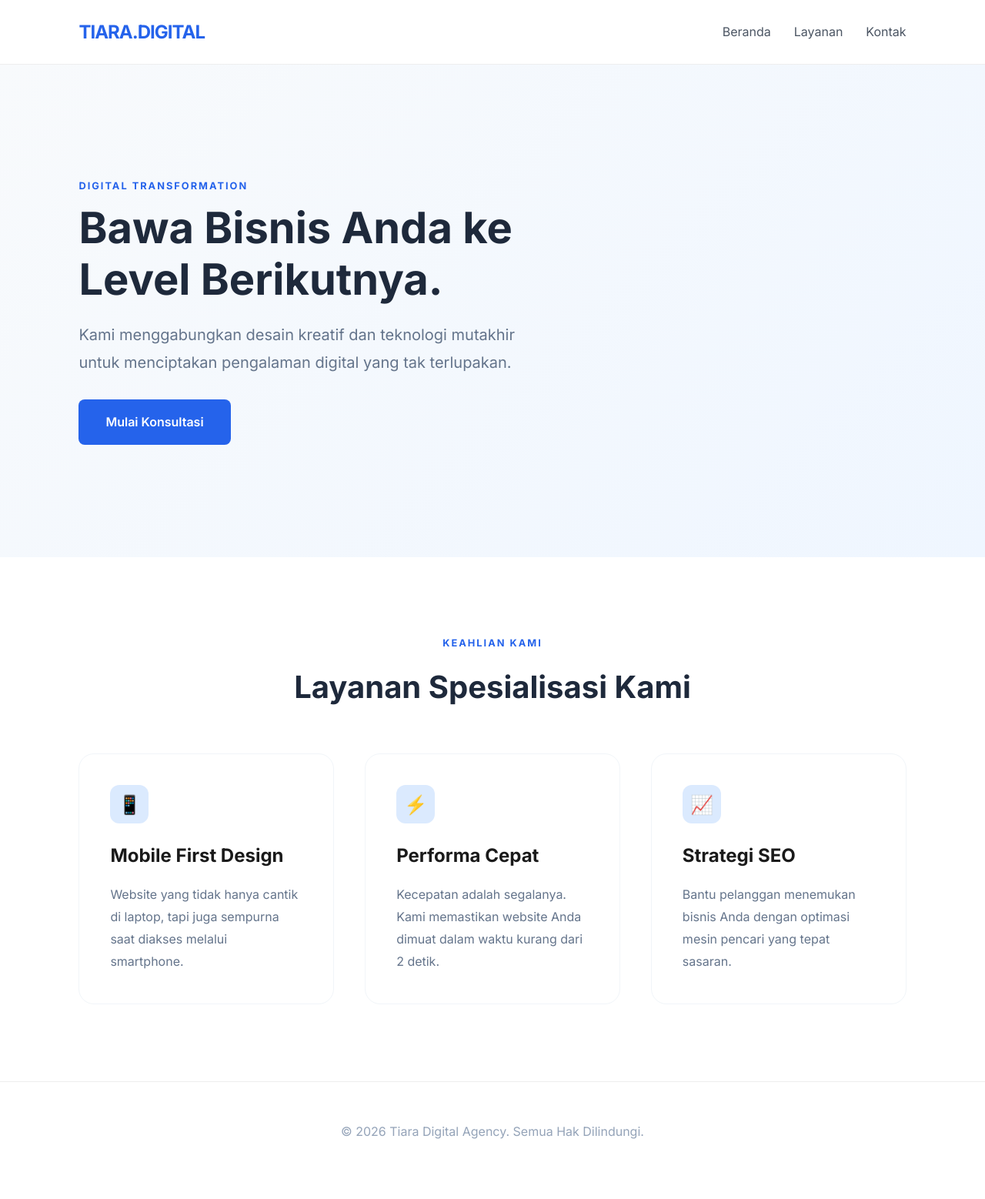
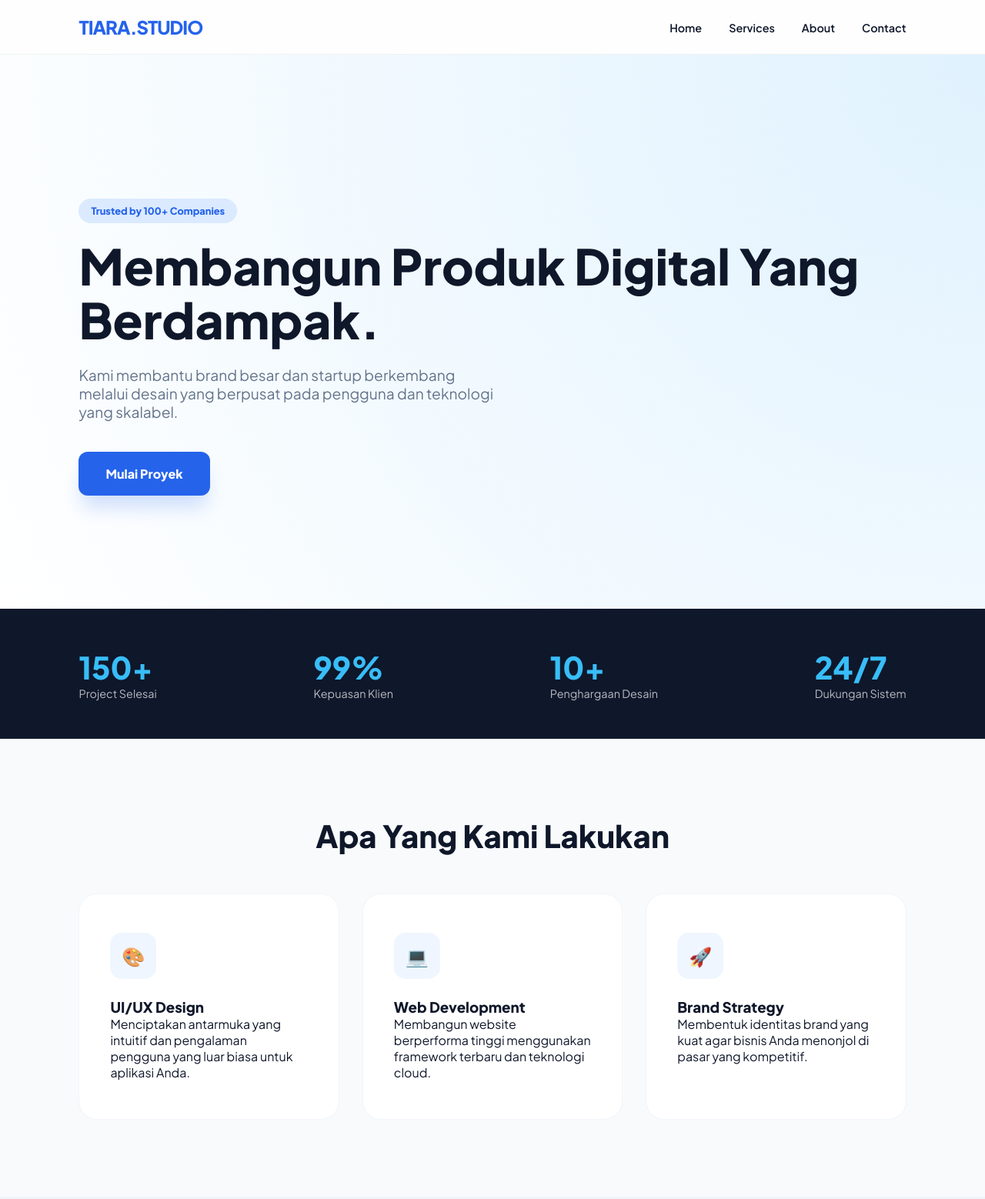
Before and after one commit to tiarastjk321-web/PROJECTWEB, a plain HTML site: page index.html in a window 1280 px wide. Shown: the top 1558 px of the page at 77% size. Before the commit the page ends 1534 px from the top, so only its background shows below. Drawn offline with Linux system fonts and the light colour scheme.

Commit message:
commit kelima

```diff
--- a/index.html
+++ b/index.html
@@ -3,142 +3,154 @@
 <head>
     <meta charset="UTF-8">
     <meta name="viewport" content="width=device-width, initial-scale=1.0">
-    <title>Tiara Digital Agency | Premium Solutions</title>
+    <title>Tiara Digital Agency | Premium Service</title>
+
+    <link href="https://fonts.googleapis.com/css2?family=Plus+Jakarta+Sans:wght@300;400;600;800&display=swap" rel="stylesheet">
+    <script src="https://kit.fontawesome.com/a076d05399.js" crossorigin="anonymous"></script>
+
     <style>
-        /* Google Fonts */
-        @import url('https://fonts.googleapis.com/css2?family=Inter:wght@300;400;600;700&display=swap');
-
-        * { margin: 0; padding: 0; box-sizing: border-box; }
-
-        body {
-            font-family: 'Inter', sans-serif;
-            background-color: #ffffff;
-            color: #1a1a1a;
-            line-height: 1.8;
+        :root {
+            --primary: #2563eb;
+            --dark: #0f172a;
+            --light: #f8fafc;
+            --accent: #38bdf8;
+            --transition: all 0.4s cubic-bezier(0.4, 0, 0.2, 1);
         }
 
-        /* Navbar */
+        * { margin: 0; padding: 0; box-sizing: border-box; font-family: 'Plus Jakarta Sans', sans-serif; }
+        html { scroll-behavior: smooth; }
+        body { background-color: var(--light); color: var(--dark); overflow-x: hidden; }
+
+        /* --- Navbar --- */
         nav {
-            display: flex;
-            justify-content: space-between;
-            align-items: center;
-            padding: 20px 8%;
-            background: white;
-            border-bottom: 1px solid #eee;
-            position: sticky;
-            top: 0;
-            z-index: 100;
+            display: flex; justify-content: space-between; align-items: center;
+            padding: 20px 8%; background: rgba(255, 255, 255, 0.8);
+            backdrop-filter: blur(12px); position: sticky; top: 0; z-index: 1000;
+            border-bottom: 1px solid rgba(0,0,0,0.05);
         }
-        .logo { font-weight: 700; font-size: 1.5rem; color: #2563eb; letter-spacing: -1px; }
-        .nav-links { display: flex; gap: 30px; list-style: none; }
-        .nav-links a { text-decoration: none; color: #4b5563; font-weight: 500; transition: 0.3s; }
-        .nav-links a:hover { color: #2563eb; }
+        .logo { font-size: 1.5rem; font-weight: 800; color: var(--primary); letter-spacing: -1px; }
+        .nav-links { display: flex; gap: 35px; list-style: none; }
+        .nav-links a { text-decoration: none; color: var(--dark); font-weight: 600; font-size: 0.9rem; transition: var(--transition); }
+        .nav-links a:hover { color: var(--primary); }
 
-        /* Hero Section */
+        /* --- Hero Section --- */
         .hero {
-            padding: 100px 8%;
-            display: flex;
-            align-items: center;
-            justify-content: space-between;
-            background: linear-gradient(135deg, #f8fafc 0%, #eff6ff 100%);
-            min-height: 80vh;
+            padding: 120px 8% 80px; display: flex; align-items: center;
+            background: radial-gradient(circle at top right, #e0f2fe, #ffffff);
+            min-height: 90vh;
         }
-        .hero-text { max-width: 600px; }
-        .hero-text h1 { font-size: 3.5rem; line-height: 1.2; margin-bottom: 20px; color: #1e293b; }
-        .hero-text p { font-size: 1.25rem; color: #64748b; margin-bottom: 30px; }
-        .btn {
-            background: #2563eb;
-            color: white;
-            padding: 15px 35px;
-            border-radius: 8px;
-            text-decoration: none;
-            font-weight: 600;
-            display: inline-block;
-            transition: 0.3s;
+        .hero-content { flex: 1; }
+        .badge {
+            background: #dbeafe; color: var(--primary); padding: 8px 16px;
+            border-radius: 50px; font-size: 0.8rem; font-weight: 700; margin-bottom: 20px; display: inline-block;
         }
-        .btn:hover { background: #1d4ed8; transform: translateY(-2px); box-shadow: 0 10px 15px -3px rgba(37, 99, 235, 0.3); }
+        .hero h1 { font-size: 4rem; line-height: 1.1; margin-bottom: 25px; color: var(--dark); }
+        .hero p { font-size: 1.2rem; color: #64748b; margin-bottom: 40px; max-width: 550px; }
+        .cta-group { display: flex; gap: 20px; }
+        .btn-primary {
+            background: var(--primary); color: white; padding: 18px 35px;
+            border-radius: 12px; text-decoration: none; font-weight: 700;
+            box-shadow: 0 20px 25px -5px rgba(37, 99, 235, 0.2); transition: var(--transition);
+        }
+        .btn-primary:hover { transform: translateY(-5px); background: #1d4ed8; }
 
-        /* Features Section */
-        .features { padding: 100px 8%; text-align: center; }
-        .section-tag { color: #2563eb; font-weight: 700; text-transform: uppercase; letter-spacing: 2px; font-size: 0.8rem; margin-bottom: 10px; display: block; }
-        .features h2 { font-size: 2.5rem; margin-bottom: 50px; color: #1e293b; }
+        /* --- Stats Section --- */
+        .stats {
+            padding: 50px 8%; display: flex; justify-content: space-between;
+            background: var(--dark); color: white; border-radius: 0;
+        }
+        .stat-item h3 { font-size: 2.5rem; color: var(--accent); }
+        .stat-item p { opacity: 0.7; font-size: 0.9rem; }
 
-        .grid {
-            display: grid;
-            grid-template-columns: repeat(auto-fit, minmax(300px, 1fr));
-            gap: 40px;
+        /* --- Services --- */
+        .services { padding: 100px 8%; text-align: center; }
+        .section-title { font-size: 2.5rem; margin-bottom: 50px; position: relative; }
+        .grid { display: grid; grid-template-columns: repeat(auto-fit, minmax(300px, 1fr)); gap: 30px; }
+        .card {
+            background: white; padding: 50px 40px; border-radius: 24px;
+            text-align: left; border: 1px solid #f1f5f9; transition: var(--transition);
         }
-        .card {
-            padding: 40px;
-            border-radius: 20px;
-            background: white;
-            border: 1px solid #f1f5f9;
-            transition: 0.4s;
-            text-align: left;
+        .card:hover { border-color: var(--primary); transform: translateY(-10px); box-shadow: 0 30px 60px -12px rgba(0,0,0,0.05); }
+        .card .icon-box {
+            width: 60px; height: 60px; background: #eff6ff; border-radius: 15px;
+            display: flex; align-items: center; justify-content: center; margin-bottom: 25px;
+            font-size: 1.5rem; color: var(--primary);
         }
-        .card:hover {
-            border-color: #dbeafe;
-            box-shadow: 0 20px 25px -5px rgba(0, 0, 0, 0.05);
-            transform: translateY(-5px);
-        }
-        .icon { width: 50px; height: 50px; background: #dbeafe; border-radius: 12px; margin-bottom: 20px; display: flex; align-items: center; justify-content: center; color: #2563eb; font-size: 1.5rem; }
-        .card h3 { margin-bottom: 15px; font-size: 1.5rem; }
-        .card p { color: #64748b; }
 
-        /* Footer */
-        footer { border-top: 1px solid #eee; padding: 50px 8%; text-align: center; color: #94a3b8; }
+        /* --- Footer --- */
+        footer { padding: 80px 8% 40px; background: #f1f5f9; text-align: center; }
+        .footer-logo { font-size: 2rem; font-weight: 800; margin-bottom: 20px; display: block; }
+        .social-links { margin: 30px 0; display: flex; justify-content: center; gap: 20px; }
+        .copyright { font-size: 0.8rem; color: #94a3b8; border-top: 1px solid #e2e8f0; padding-top: 40px; }
 
-        /* Responsive */
+        /* Mobile Responsive */
         @media (max-width: 768px) {
-            .hero-text h1 { font-size: 2.5rem; }
-            .hero { text-align: center; justify-content: center; }
+            .hero { flex-direction: column; text-align: center; padding-top: 60px; }
+            .hero h1 { font-size: 2.5rem; }
+            .nav-links { display: none; }
+            .cta-group { justify-content: center; }
+            .stats { flex-direction: column; gap: 30px; text-align: center; }
         }
     </style>
 </head>
 <body>
 
     <nav>
-        <div class="logo">TIARA.DIGITAL</div>
+        <div class="logo">TIARA.STUDIO</div>
         <ul class="nav-links">
-            <li><a href="#">Beranda</a></li>
-            <li><a href="#">Layanan</a></li>
-            <li><a href="#">Kontak</a></li>
+            <li><a href="#home">Home</a></li>
+            <li><a href="#services">Services</a></li>
+            <li><a href="#about">About</a></li>
+            <li><a href="#contact">Contact</a></li>
         </ul>
     </nav>
 
-    <header class="hero">
-        <div class="hero-text">
-            <span class="section-tag">Digital Transformation</span>
-            <h1>Bawa Bisnis Anda ke Level Berikutnya.</h1>
-            <p>Kami menggabungkan desain kreatif dan teknologi mutakhir untuk menciptakan pengalaman digital yang tak terlupakan.</p>
-            <a href="#" class="btn">Mulai Konsultasi</a>
+    <section class="hero" id="home">
+        <div class="hero-content">
+            <span class="badge">Trusted by 100+ Companies</span>
+            <h1>Membangun Produk Digital Yang Berdampak.</h1>
+            <p>Kami membantu brand besar dan startup berkembang melalui desain yang berpusat pada pengguna dan teknologi yang skalabel.</p>
+            <div class="cta-group">
+                <a href="#" class="btn-primary">Mulai Proyek</a>
+            </div>
         </div>
-    </header>
+    </section>
 
-    <section class="features">
-        <span class="section-tag">Keahlian Kami</span>
-        <h2>Layanan Spesialisasi Kami</h2>
+    <section class="stats">
+        <div class="stat-item"><h3>150+</h3><p>Project Selesai</p></div>
+        <div class="stat-item"><h3>99%</h3><p>Kepuasan Klien</p></div>
+        <div class="stat-item"><h3>10+</h3><p>Penghargaan Desain</p></div>
+        <div class="stat-item"><h3>24/7</h3><p>Dukungan Sistem</p></div>
+    </section>
+
+    <section class="services" id="services">
+        <h2 class="section-title">Apa Yang Kami Lakukan</h2>
         <div class="grid">
             <div class="card">
-                <div class="icon">📱</div>
-                <h3>Mobile First Design</h3>
-                <p>Website yang tidak hanya cantik di laptop, tapi juga sempurna saat diakses melalui smartphone.</p>
+                <div class="icon-box">🎨</div>
+                <h3>UI/UX Design</h3>
+                <p>Menciptakan antarmuka yang intuitif dan pengalaman pengguna yang luar biasa untuk aplikasi Anda.</p>
             </div>
             <div class="card">
-                <div class="icon">⚡</div>
-                <h3>Performa Cepat</h3>
-                <p>Kecepatan adalah segalanya. Kami memastikan website Anda dimuat dalam waktu kurang dari 2 detik.</p>
+                <div class="icon-box">💻</div>
+                <h3>Web Development</h3>
+                <p>Membangun website berperforma tinggi menggunakan framework terbaru dan teknologi cloud.</p>
             </div>
             <div class="card">
-                <div class="icon">📈</div>
-                <h3>Strategi SEO</h3>
-                <p>Bantu pelanggan menemukan bisnis Anda dengan optimasi mesin pencari yang tepat sasaran.</p>
+                <div class="icon-box">🚀</div>
+                <h3>Brand Strategy</h3>
+                <p>Membentuk identitas brand yang kuat agar bisnis Anda menonjol di pasar yang kompetitif.</p>
             </div>
         </div>
     </section>
 
     <footer>
-        <p>&copy; 2026 Tiara Digital Agency. Semua Hak Dilindungi.</p>
+        <span class="footer-logo">TIARA.</span>
+        <p>Mari bekerja sama untuk menciptakan sesuatu yang luar biasa.</p>
+        <div class="social-links">
+            <a href="#">Instagram</a> • <a href="#">LinkedIn</a> • <a href="#">Dribbble</a>
+        </div>
+        <p class="copyright">&copy; 2026 Tiara Digital Studio. Built with ❤️ on Vercel.</p>
     </footer>
 
 </body>
```
